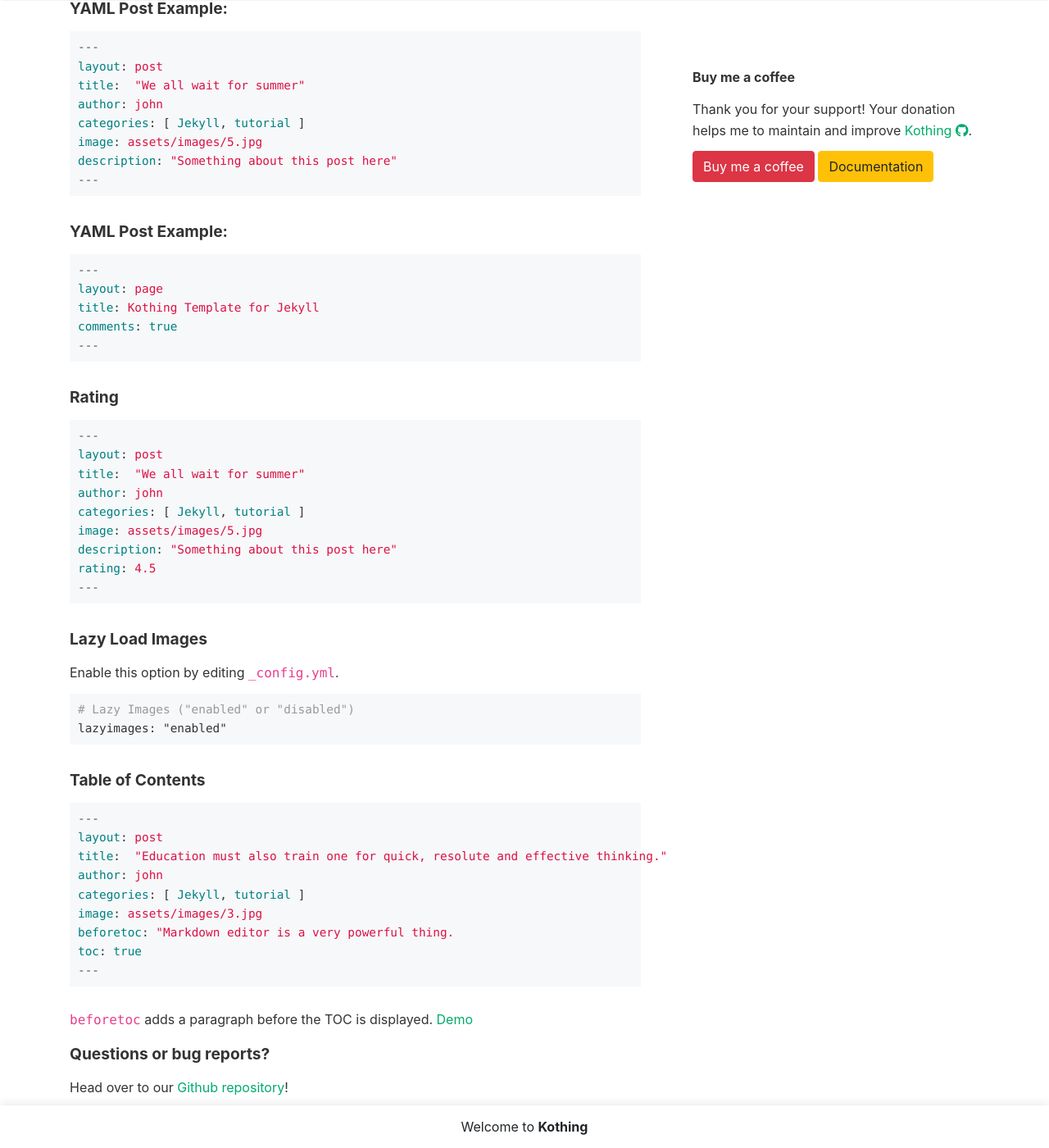
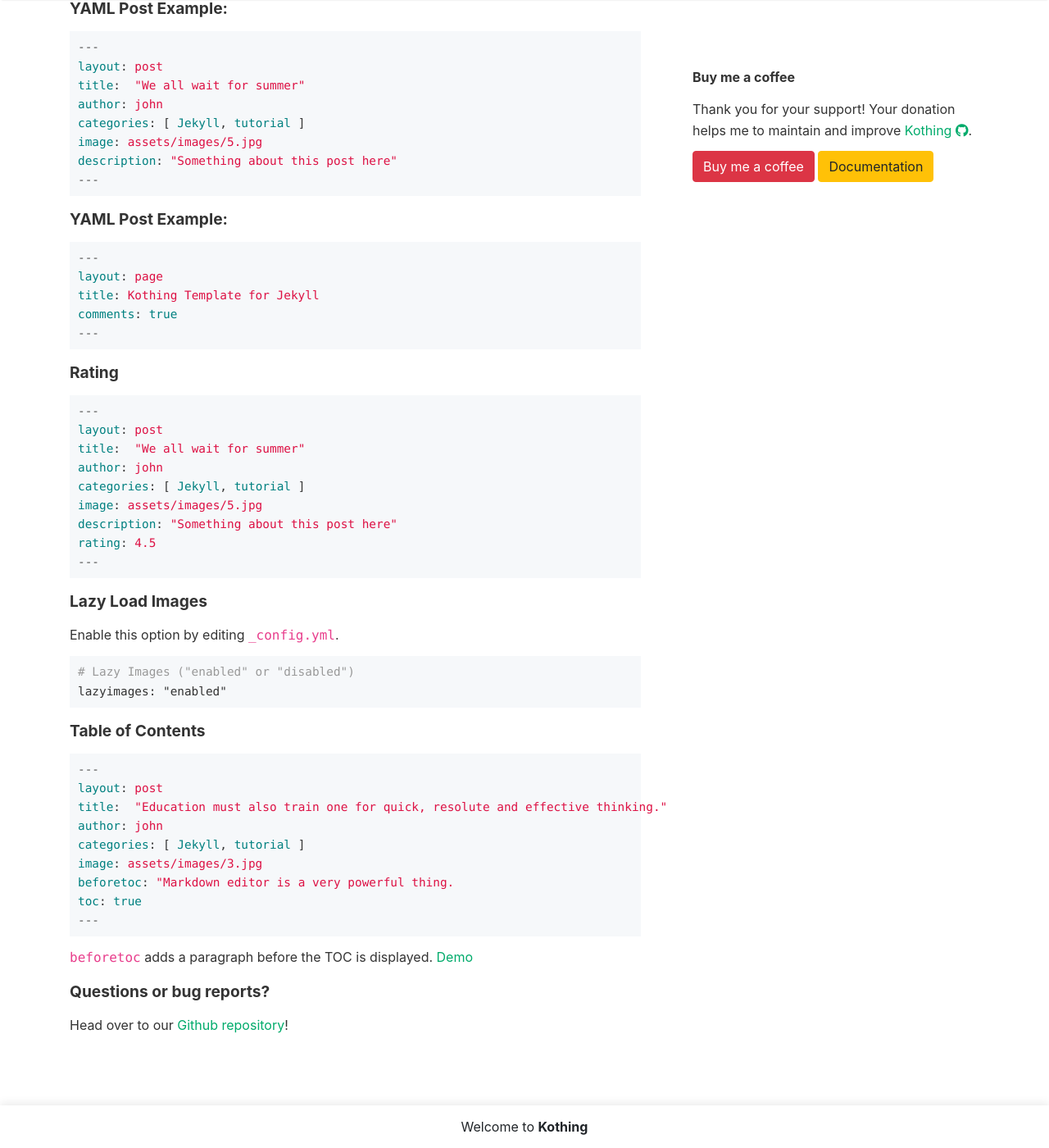
Before and after one commit to kothing/kothing.github.io, a Jekyll site: the page built from _pages/about.md, in a window 1280 px wide and 1400 px high, scrolled down 3445 px. Shown: the whole window at 82% size. Built offline with Jekyll 4.4.1, drawn with Linux system fonts in a browser that asks for light colours; nearby versions of some CDN libraries; comment, search, counter and statistics services are not loaded.

Commit message:
Update _syntax.scss

```diff
--- a/_sass/_syntax.scss
+++ b/_sass/_syntax.scss
@@ -1,6 +1,6 @@
 
 .highlighter-rouge {
-    margin-bottom:1.7rem;
+    margin-bottom: 0.75rem;
     font-size: 100%;
 }
 .highlight {
```
